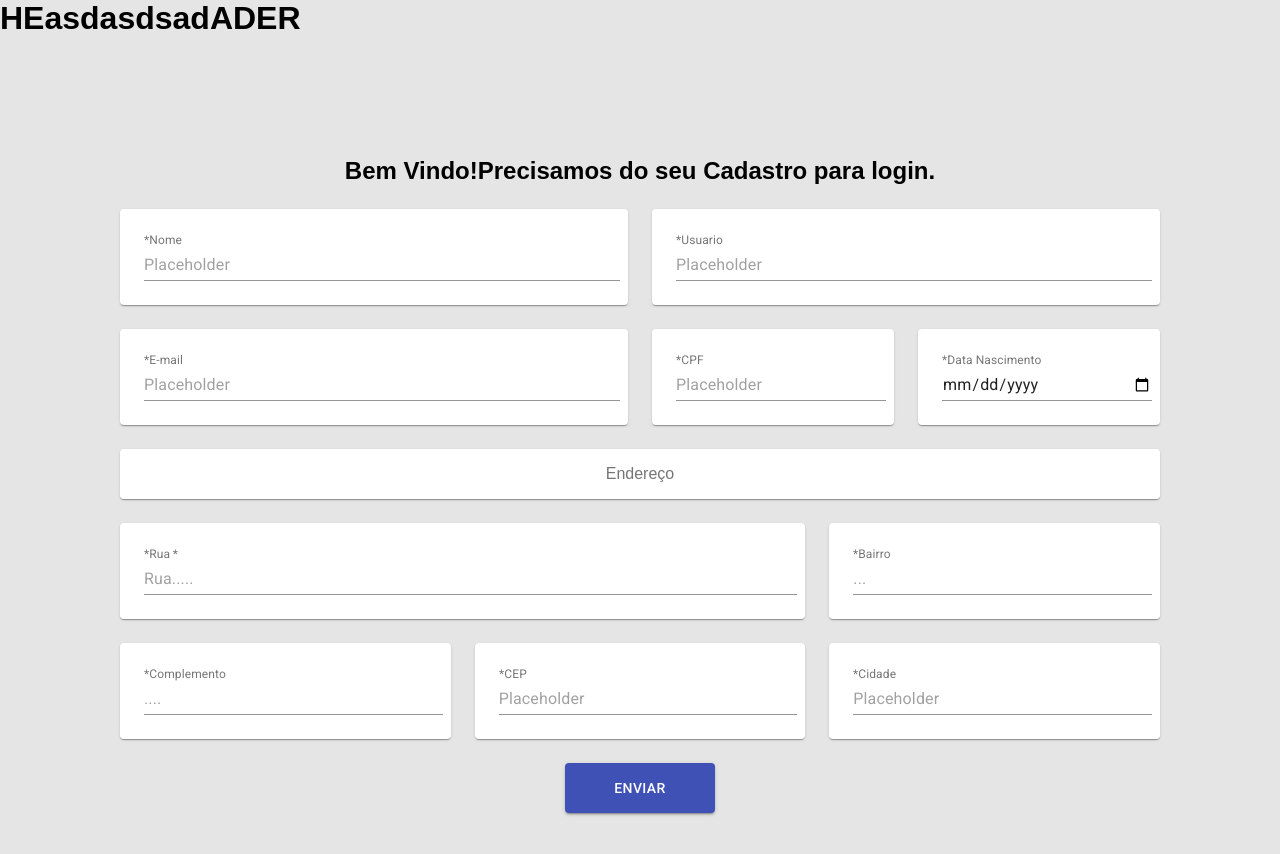
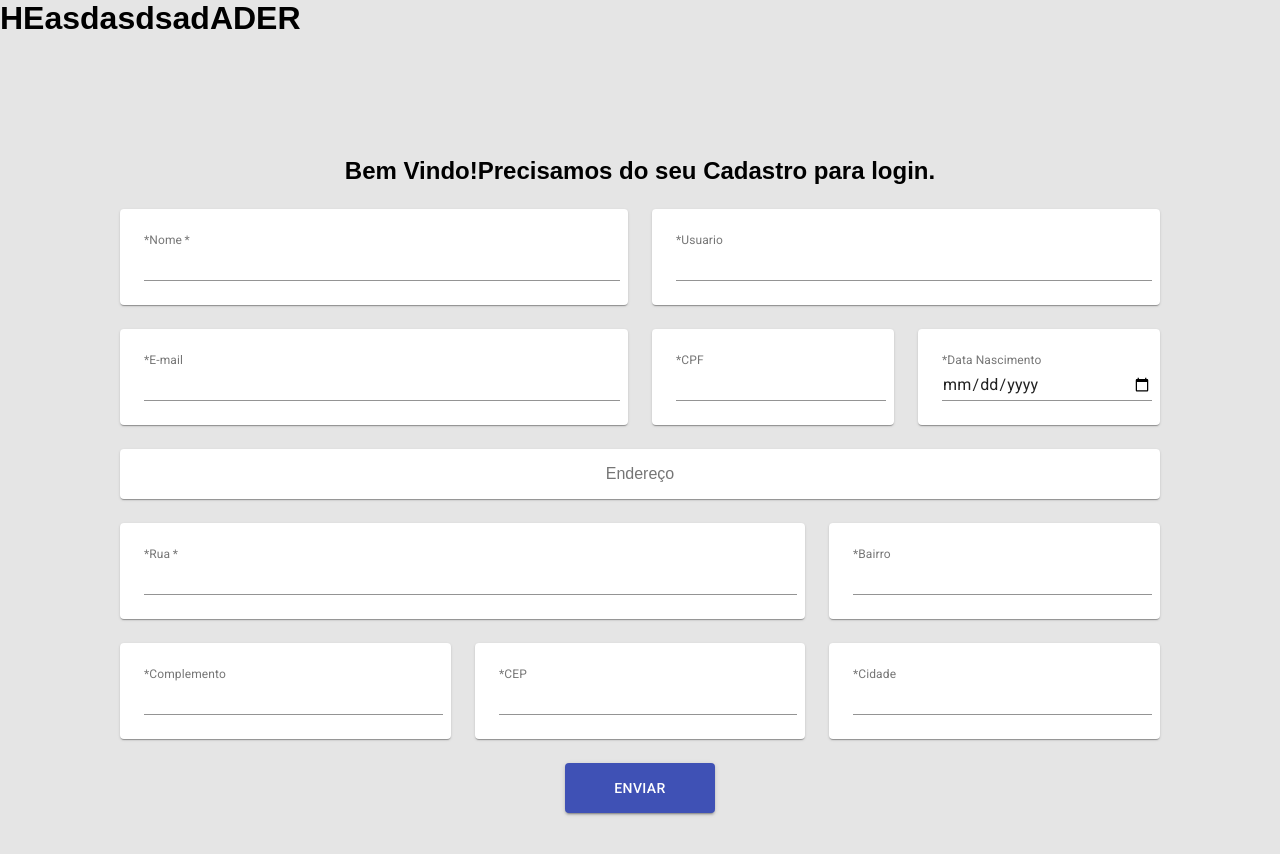
Before and after one commit to FrtsVictor/React-Ecommerce, a React (Create React App) app: page /cadastro in a window 1280 px wide. Shown: the top 854 px of the page. Built offline with nearby package versions, Linux system fonts and the light colour scheme.

Commit message:
Acidionando metodo para criar objeto Cliente

```diff
--- a/src/components/FormCadastro/index.js
+++ b/src/components/FormCadastro/index.js
@@ -1,4 +1,4 @@
-import React from 'react';
+import React, { useState } from 'react';
 import { makeStyles } from '@material-ui/core/styles';
 import Paper from '@material-ui/core/Paper';
 import Grid from '@material-ui/core/Grid';
@@ -21,6 +21,36 @@ const useStyles = makeStyles((theme) => ({
 }));
 
 export default function FullWidthGrid() {
+  const [cliente, setCliente] = useState({});
+  const [nome, setNome] = useState('');
+  const [usuario, setUsuario] = useState('');
+  const [email, setEmail] = useState('');
+  const [cpf, setCpf] = useState('');
+  const [dataNasc, setDataNasc] = useState('');
+  const [rua, setRua] = useState('');
+  const [bairro, setBairro] = useState('');
+  const [complemento, setComplemento] = useState('');
+  const [cep, setCep] = useState('');
+  const [cidade, setCidade] = useState('');
+
+  const printClient = () => {
+    setCliente({
+      nome,
+      usuario,
+      email,
+      cpf,
+      dataNasc,
+      endereco: [
+        { rua },
+        { bairro },
+        { complemento },
+        { cep },
+        { cidade },
+      ],
+    });
+    console.log(cliente);
+  };
+
   const classes = useStyles();
 
   return (
@@ -43,11 +73,14 @@ export default function FullWidthGrid() {
                 id="standard-full-width"
                 label="*Nome"
                 style={{ margin: 8 }}
-                placeholder="Placeholder"
                 fullWidth
                 margin="normal"
+                name="nome"
+                value={nome}
+                onChange={(e) => { setNome(e.target.value); }}
                 InputLabelProps={{
                   shrink: true,
+                  required: true,
                 }}
               />
             </Paper>
@@ -58,9 +91,11 @@ export default function FullWidthGrid() {
                 id="standard-full-width"
                 label="*Usuario"
                 style={{ margin: 8 }}
-                placeholder="Placeholder"
                 fullWidth
                 margin="normal"
+                name="usuario"
+                value={usuario}
+                onChange={(e) => { setUsuario(e.target.value); }}
                 InputLabelProps={{
                   shrink: true,
                 }}
@@ -73,9 +108,11 @@ export default function FullWidthGrid() {
                 id="standard-full-width"
                 label="*E-mail"
                 style={{ margin: 8 }}
-                placeholder="Placeholder"
                 fullWidth
                 margin="normal"
+                name="email"
+                value={email}
+                onChange={(e) => { setEmail(e.target.value); }}
                 InputLabelProps={{
                   shrink: true,
                 }}
@@ -88,9 +125,11 @@ export default function FullWidthGrid() {
                 id="standard-full-width"
                 label="*CPF"
                 style={{ margin: 8 }}
-                placeholder="Placeholder"
                 fullWidth
                 margin="normal"
+                name="cpf"
+                value={cpf}
+                onChange={(e) => { setCpf(e.target.value); }}
                 InputLabelProps={{
                   shrink: true,
                 }}
@@ -103,10 +142,12 @@ export default function FullWidthGrid() {
                 id="standard-full-width"
                 label="*Data Nascimento"
                 style={{ margin: 8 }}
-                placeholder="Placeholder"
                 fullWidth
                 type="date"
                 margin="normal"
+                name="dataNasc"
+                value={dataNasc}
+                onChange={(e) => { setDataNasc(e.target.value); }}
                 InputLabelProps={{
                   shrink: true,
                 }}
@@ -126,9 +167,11 @@ export default function FullWidthGrid() {
                 required
                 label="*Rua"
                 style={{ margin: 8 }}
-                placeholder="Rua....."
                 fullWidth
                 margin="normal"
+                name="rua"
+                value={rua}
+                onChange={(e) => { setRua(e.target.value); }}
                 InputLabelProps={{
                   shrink: true,
                 }}
@@ -141,9 +184,11 @@ export default function FullWidthGrid() {
                 id="standard-full-width"
                 label="*Bairro"
                 style={{ margin: 8 }}
-                placeholder="..."
                 fullWidth
                 margin="normal"
+                name="bairro"
+                value={bairro}
+                onChange={(e) => { setBairro(e.target.value); }}
                 InputLabelProps={{
                   shrink: true,
                 }}
@@ -156,9 +201,11 @@ export default function FullWidthGrid() {
                 id="standard-full-width"
                 label="*Complemento"
                 style={{ margin: 8 }}
-                placeholder="...."
                 fullWidth
                 margin="normal"
+                name="complemento"
+                value={complemento}
+                onChange={(e) => { setComplemento(e.target.value); }}
                 InputLabelProps={{
                   shrink: true,
                 }}
@@ -171,10 +218,12 @@ export default function FullWidthGrid() {
                 id="standard-full-width"
                 label="*CEP"
                 style={{ margin: 8 }}
-                placeholder="Placeholder"
                 fullWidth
                 type="number"
                 margin="normal"
+                name="cep"
+                value={cep}
+                onChange={(e) => { setCep(e.target.value); }}
                 InputLabelProps={{
                   shrink: true,
                 }}
@@ -187,9 +236,11 @@ export default function FullWidthGrid() {
                 id="standard-full-width"
                 label="*Cidade"
                 style={{ margin: 8 }}
-                placeholder="Placeholder"
                 fullWidth
                 margin="normal"
+                name="cidade"
+                value={cidade}
+                onChange={(e) => { setCidade(e.target.value); }}
                 InputLabelProps={{
                   shrink: true,
                 }}
@@ -208,6 +259,7 @@ export default function FullWidthGrid() {
             <Button
               variant="contained"
               color="primary"
+              onClick={() => printClient()}
               style={{
                 height: '50px',
                 width: '150px',
```
